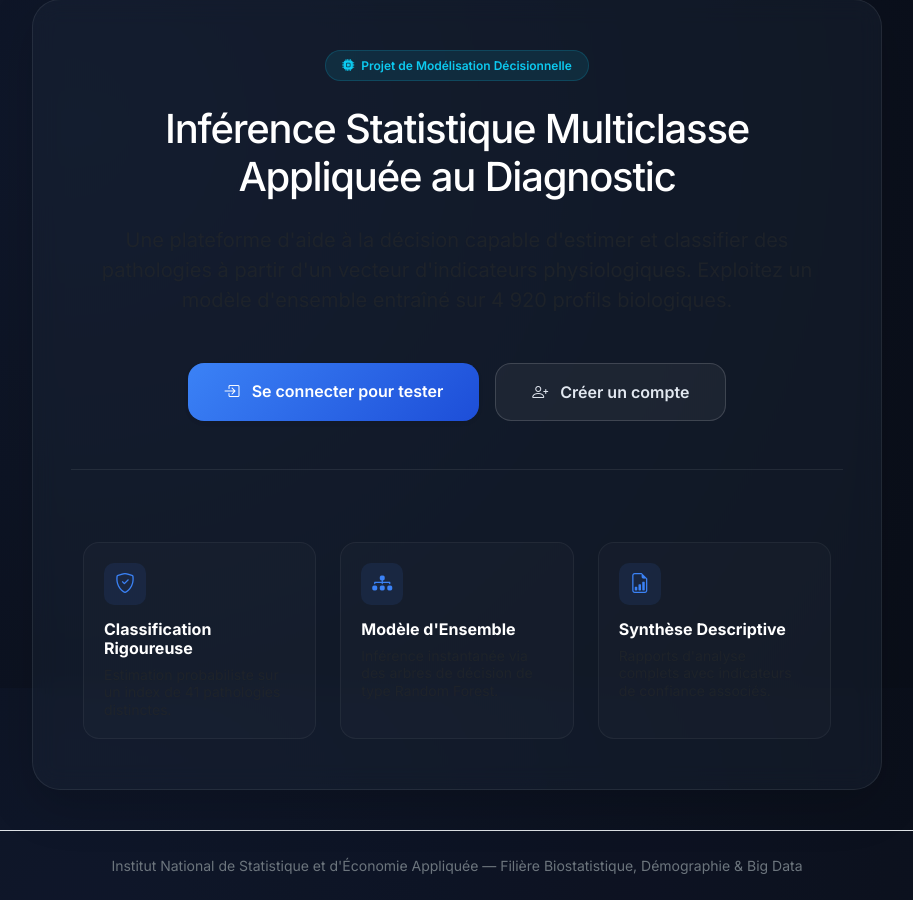
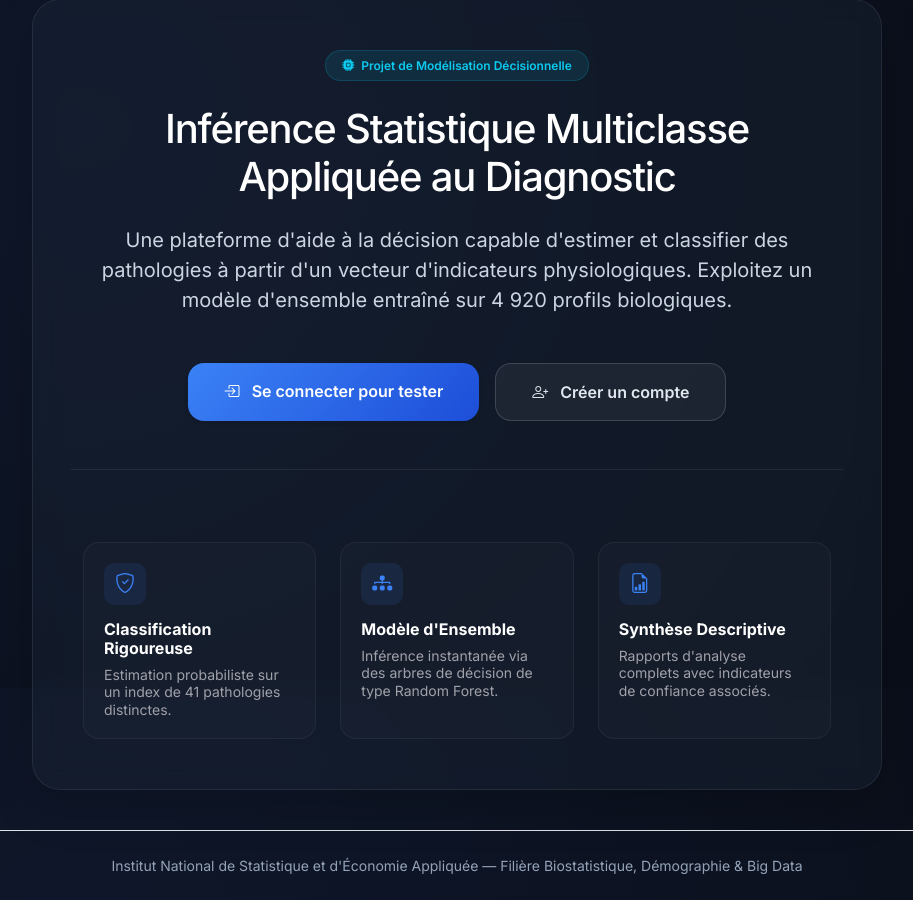
Before and after one commit to mouaad-dd/pathopredict-analytics, a Django app: page / in a window 1280 px wide. Shown: the part 112-1012 px from the top of the page, without its empty margins (183-1096 px from the left). Run offline with Django 5.2, Linux system fonts and the light colour scheme; parts of the project's set-up code (start-up, migrations or seed data) failed here and were passed over; some libraries are stand-ins or nearby versions.

Commit message:
Fix contraste et visibilite des textes sombres sur theme dark

```diff
--- a/prediction_app/templates/prediction_app/intro.html
+++ b/prediction_app/templates/prediction_app/intro.html
@@ -139,10 +139,16 @@
         font-size: 1.25rem;
         margin-bottom: 15px;
       }
+
+      /* FIX DESIGN : Force le remplacement du noir invisible par du gris très clair */
+      .text-muted,
+      .text-secondary {
+        color: #cbd5e1 !important;
+      }
     </style>
   </head>
   <body>
-    <!-- Navigation Navigation -->
+    <!-- Navigation -->
     <nav class="navbar navbar-custom py-3">
       <div class="container d-flex justify-content-between align-items-center">
         <div class="d-flex align-items-center gap-3">
@@ -151,7 +157,6 @@
           </div>
           <span class="brand-title">Patho<span>Predict Analytics</span></span>
         </div>
-        <!-- Selector Flag Navigation -->
         <div class="d-flex align-items-center gap-2">
           <a
             href="?lang=fr"
@@ -169,7 +174,7 @@
       </div>
     </nav>
 
-    <!-- Main Entry Module -->
+    <!-- Main Entry Card -->
     <div class="container my-auto">
       <div class="intro-card shadow-lg">
         <span
@@ -185,8 +190,12 @@
           {{ labels.welcome }}
         </h1>
         <p
-          class="text-muted fs-5 mb-5 lh-base"
-          style="max-width: 750px; margin: 0 auto 40px auto"
+          class="fs-5 mb-5 lh-base"
+          style="
+            max-width: 750px;
+            margin: 0 auto 40px auto;
+            color: #cbd5e1 !important;
+          "
         >
           {{ labels.subtitle }}
         </p>
@@ -200,7 +209,7 @@
           </a>
         </div>
 
-        <!-- 3 Lower Description Blocks Fixed -->
+        <!-- Blocs de description du bas corrigés -->
         <div
           class="row g-4 border-top pt-5 mt-2"
           style="border-color: rgba(255, 255, 255, 0.08) !important"
@@ -209,7 +218,9 @@
             <div class="feature-box">
               <div class="feature-icon"><i class="bi bi-shield-check"></i></div>
               <h6 class="fw-bold text-white mb-2">{{ labels.f1_title }}</h6>
-              <p class="small text-muted mb-0 lh-sm">{{ labels.f1_desc }}</p>
+              <p class="small mb-0 lh-sm" style="color: #a1a1aa !important">
+                {{ labels.f1_desc }}
+              </p>
             </div>
           </div>
           <div class="col-md-4">
@@ -218,7 +229,9 @@
                 <i class="bi bi-diagram-3-fill"></i>
               </div>
               <h6 class="fw-bold text-white mb-2">{{ labels.f2_title }}</h6>
-              <p class="small text-muted mb-0 lh-sm">{{ labels.f2_desc }}</p>
+              <p class="small mb-0 lh-sm" style="color: #a1a1aa !important">
+                {{ labels.f2_desc }}
+              </p>
             </div>
           </div>
           <div class="col-md-4">
@@ -227,23 +240,27 @@
                 <i class="bi bi-file-earmark-bar-graph"></i>
               </div>
               <h6 class="fw-bold text-white mb-2">{{ labels.f3_title }}</h6>
-              <p class="small text-muted mb-0 lh-sm">{{ labels.f3_desc }}</p>
+              <p class="small mb-0 lh-sm" style="color: #a1a1aa !important">
+                {{ labels.f3_desc }}
+              </p>
             </div>
           </div>
         </div>
       </div>
     </div>
 
-    <!-- Footnote -->
-    <nav
+    <!-- Footer -->
+    <footer
       class="text-center py-4 border-top"
       style="
         border-color: rgba(255, 255, 255, 0.05);
         background-color: rgba(15, 23, 42, 0.2);
       "
     >
-      <p class="small text-secondary mb-0 opacity-70">{{ labels.footer }}</p>
-    </nav>
+      <p class="small mb-0 opacity-80" style="color: #94a3b8 !important">
+        {{ labels.footer }}
+      </p>
+    </footer>
 
     <script src="https://cdn.jsdelivr.net/npm/bootstrap@5.3.0/dist/js/bootstrap.bundle.min.js"></script>
   </body>
```
Also changed, not shown: prediction_app/templates/prediction_app/index.html (+28 -24 lines).
